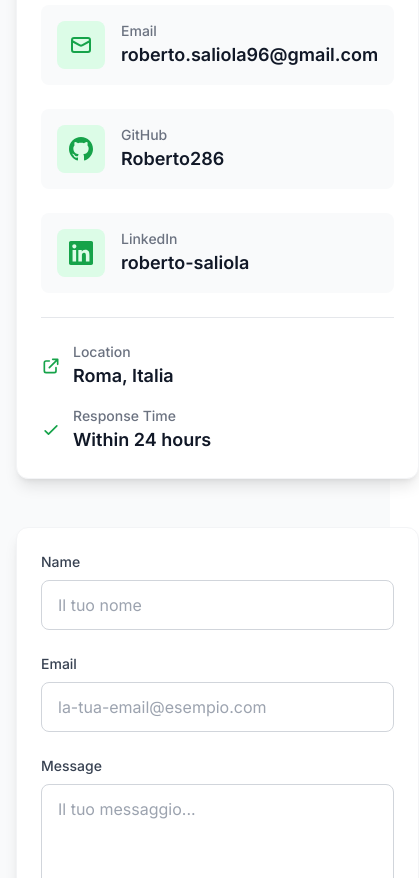
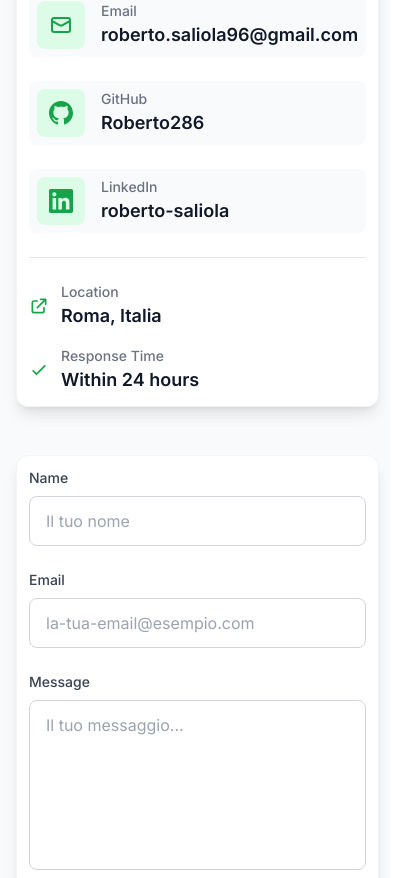
Before and after one commit to Roberto286/portfolio, a React (Vite) app: page / in a window 390 px wide. Shown: the part 10466-11344 px from the top of the page, 419 px wide, since content can reach past the window. Built offline with nearby package versions, Linux system fonts and the light colour scheme.

Commit message:
fix: contact form padding on mobile

```diff
--- a/src/sections/Contact.jsx
+++ b/src/sections/Contact.jsx
@@ -86,7 +86,7 @@ const Contact = () => {
             transition={{ duration: 0.8 }}
             className="space-y-8"
           >
-            <Card>
+            <Card padding="max-md:p-3 p-6">
               <h3 className="text-2xl font-bold text-gray-900 dark:text-white mb-8">
                 {t('contact.info.title')}
               </h3>
@@ -99,7 +99,7 @@ const Contact = () => {
                     target="_blank"
                     rel="noopener noreferrer"
                     whileHover={{ x: 5 }}
-                    className="flex items-center p-4 bg-gray-50 dark:bg-gray-700 rounded-lg hover:bg-gray-100 dark:hover:bg-gray-600 transition-colors group"
+                    className="flex items-center max-md:p-2 p-4 bg-gray-50 dark:bg-gray-700 rounded-lg hover:bg-gray-100 dark:hover:bg-gray-600 transition-colors group"
                   >
                     <div className="p-3 bg-primary-100 dark:bg-primary-900 rounded-lg mr-4 group-hover:bg-primary-200 dark:group-hover:bg-primary-800 transition-colors">
                       <Icon
@@ -163,7 +163,7 @@ const Contact = () => {
             viewport={{ once: true }}
             transition={{ duration: 0.8, delay: 0.2 }}
           >
-            <Card>
+            <Card padding="max-md:p-3 p-6">
               <form onSubmit={handleSubmit(onSubmit)} className="space-y-6">
                 <div>
                   <label
@@ -256,7 +256,7 @@ const Contact = () => {
                   <motion.div
                     initial={{ opacity: 0, y: 10 }}
                     animate={{ opacity: 1, y: 0 }}
-                    className={`p-4 rounded-lg flex items-center ${
+                    className={`max-md:p-2 p-4 rounded-lg flex items-center ${
                       submitStatus === 'success'
                         ? 'bg-green-100 dark:bg-green-900 text-green-800 dark:text-green-200'
                         : 'bg-red-100 dark:bg-red-900 text-red-800 dark:text-red-200'
```
